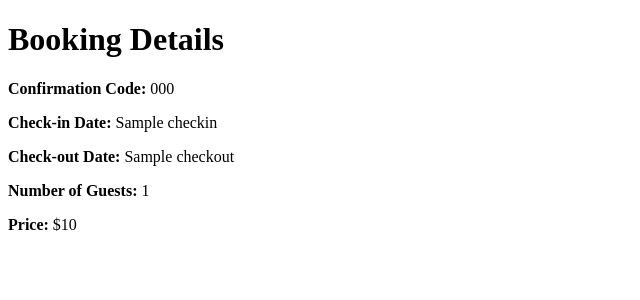
After one commit to amdjli557/COMS4111_Proj1, a Flask app: template webserver/templates/booking.html in a window 1280 px wide. The commit adds this page. Shown: the top 300 px of the page, without its empty margins (0-640 px from the left). Run offline with Flask 2, Linux system fonts and the light colour scheme; the template is opened without the code that fills it: most values are stand-ins (such as "Sample title", 1, 10 or a date in 2020); parts of the project's set-up code (start-up, migrations or seed data) failed here and were passed over.

Commit message:
made booking search, still need to join with hotel and rooms

```diff
--- a/webserver/server.py
+++ b/webserver/server.py
@@ -175,7 +175,33 @@ def user():
     for result in cursor:
         username = result['name']
     cursor.close()
+
+    confirmation_code = None
+    if request.method == 'POST':
+        confirmation_code = request.form.get('confirmation_code')
+        session['confirmation_code'] = int(confirmation_code)
+        return redirect('/booking')
+
     return render_template("user.html", uid=uid, username=username)
+
+
+@app.route('/booking', methods=['GET', 'POST'])
+def booking():
+    confirmation_code = session.get('confirmation_code')
+    cursor = g.conn.execute("SELECT * FROM User_Owns_Bookings WHERE confirmation_code = %s", (confirmation_code,))
+    checkin = None
+    checkout = None
+    guest_number = None
+    price = None
+    for result in cursor:
+        print(result)
+        checkin = result['check_in']
+        checkout = result['check_out']
+        guest_number = result['guest_number']
+        price = result['price']
+    cursor.close()
+
+    return render_template("booking.html", confirmation_code=confirmation_code, checkin=checkin, checkout=checkout, guest_number=guest_number, price=price)
 
 if __name__ == "__main__":
   import click
--- /dev/null
+++ b/webserver/templates/booking.html
@@ -0,0 +1,27 @@
+<!DOCTYPE html>
+<html lang="en">
+<head>
+    <meta charset="UTF-8">
+    <meta name="viewport" content="width=device-width, initial-scale=1.0">
+    <title>Booking Details</title>
+</head>
+<body>
+    <div class="container">
+        <h1>Booking Details</h1>
+
+        {% if checkin and checkout %}
+            <div class="details">
+                <p><strong>Confirmation Code:</strong> {{ confirmation_code }}</p>
+                <p><strong>Check-in Date:</strong> {{ checkin }}</p>
+                <p><strong>Check-out Date:</strong> {{ checkout }}</p>
+                <p><strong>Number of Guests:</strong> {{ guest_number }}</p>
+                <p><strong>Price:</strong> ${{ price }}</p>
+            </div>
+        {% else %}
+            <div class="error-message">
+                <p>No booking found for the provided confirmation code.</p>
+            </div>
+        {% endif %}
+    </div>
+</body>
+</html>
--- a/webserver/templates/user.html
+++ b/webserver/templates/user.html
@@ -10,7 +10,8 @@
 <body>
 	<h1>Welcome, {{username}}!</h1>
 
-
+<form method="POST" action="/user">
+<p>Search Booking Via Confirmation Code: <input type="number" name="confirmation_code"> <input type="submit" value="Search"></p>
 
 
 </body>
```
